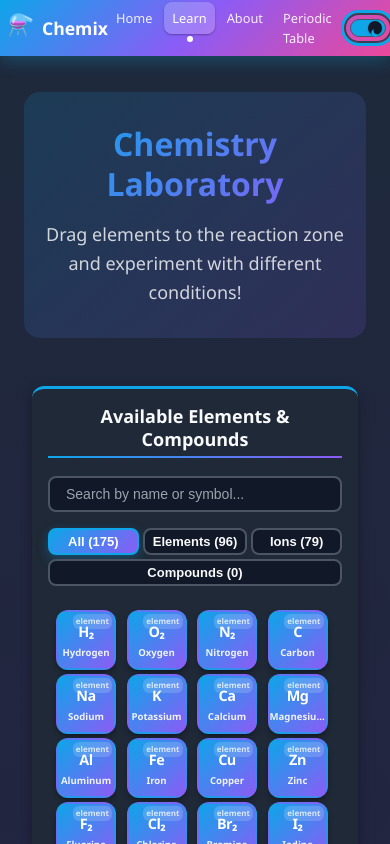
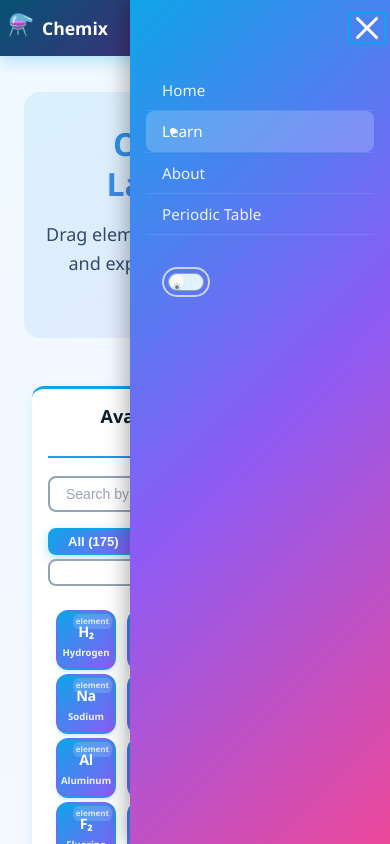
Before and after one commit to Lokesh-1511/Chemix, a React (Vite) app: page /learn in a window 390 px wide. Both pictures are taken after a click on the button "Toggle menu". Shown: the top 844 px of the page. Built offline with nearby package versions, Linux system fonts and the light colour scheme.

Commit message:
fixed bug in drag and drop feature in mobile view

```diff
--- a/src/components/ElementList.jsx
+++ b/src/components/ElementList.jsx
@@ -29,6 +29,74 @@ const ElementList = ({ elements, onDragStart }) => {
     e.dataTransfer.effectAllowed = 'copy';
     if (onDragStart) {
       onDragStart(element);
+    }
+  };
+
+  // Touch support for mobile drag-and-drop
+  const handleTouchStart = (e, element) => {
+    const touch = e.touches[0];
+    const card = e.currentTarget;
+
+    // Store element data for touch drag
+    card.dataset.elementData = JSON.stringify(element);
+
+    // Create a visual clone for dragging
+    const clone = card.cloneNode(true);
+    clone.style.position = 'fixed';
+    clone.style.pointerEvents = 'none';
+    clone.style.opacity = '0.8';
+    clone.style.zIndex = '10000';
+    clone.style.transform = 'scale(1.1)';
+    clone.style.transition = 'none';
+    clone.id = 'drag-clone';
+
+    // Position the clone at touch point
+    clone.style.left = `${touch.clientX - 40}px`;
+    clone.style.top = `${touch.clientY - 40}px`;
+
+    document.body.appendChild(clone);
+
+    // Add visual feedback to original card
+    card.style.opacity = '0.5';
+  };
+
+  const handleTouchMove = (e) => {
+    e.preventDefault();
+    const touch = e.touches[0];
+    const clone = document.getElementById('drag-clone');
+
+    if (clone) {
+      clone.style.left = `${touch.clientX - 40}px`;
+      clone.style.top = `${touch.clientY - 40}px`;
+    }
+  };
+
+  const handleTouchEnd = (e, element) => {
+    const card = e.currentTarget;
+    const clone = document.getElementById('drag-clone');
+    const touch = e.changedTouches[0];
+
+    // Remove clone
+    if (clone) {
+      clone.remove();
+    }
+
+    // Restore original card opacity
+    card.style.opacity = '1';
+
+    // Find the element at touch point
+    const dropTarget = document.elementFromPoint(touch.clientX, touch.clientY);
+
+    // Check if dropped on reaction zone
+    if (dropTarget) {
+      const dropArea = dropTarget.closest('.drop-area');
+      if (dropArea) {
+        // Trigger custom event for drop
+        const dropEvent = new CustomEvent('touchdrop', {
+          detail: { element: element }
+        });
+        dropArea.dispatchEvent(dropEvent);
+      }
     }
   };
 
@@ -90,6 +158,9 @@ const ElementList = ({ elements, onDragStart }) => {
             className={`element-card ${element.type}`}
             draggable
             onDragStart={(e) => handleDragStart(e, element)}
+            onTouchStart={(e) => handleTouchStart(e, element)}
+            onTouchMove={handleTouchMove}
+            onTouchEnd={(e) => handleTouchEnd(e, element)}
             title={element.name}
           >
             <div className="element-symbol">{element.symbol}</div>
--- a/src/components/Navbar.jsx
+++ b/src/components/Navbar.jsx
@@ -1,25 +1,46 @@
-import React from 'react';
+import React, { useState } from 'react';
 import { Link, useLocation } from 'react-router-dom';
 import ThemeToggle from './ThemeToggle';
 import '../styles/Navbar.css';
 
 const Navbar = () => {
   const location = useLocation();
+  const [mobileMenuOpen, setMobileMenuOpen] = useState(false);
+
+  const toggleMobileMenu = () => {
+    setMobileMenuOpen(!mobileMenuOpen);
+  };
+
+  const closeMobileMenu = () => {
+    setMobileMenuOpen(false);
+  };
 
   return (
     <nav className="navbar">
       <div className="navbar-container">
-        <Link to="/" className="navbar-brand">
+        <Link to="/" className="navbar-brand" onClick={closeMobileMenu}>
           <span className="brand-icon">⚗️</span>
           Chemix
         </Link>
 
-        <div className="navbar-content">
+        {/* Hamburger Menu Button */}
+        <button
+          className={`hamburger-menu ${mobileMenuOpen ? 'active' : ''}`}
+          onClick={toggleMobileMenu}
+          aria-label="Toggle menu"
+        >
+          <span></span>
+          <span></span>
+          <span></span>
+        </button>
+
+        <div className={`navbar-content ${mobileMenuOpen ? 'mobile-open' : ''}`}>
           <ul className="navbar-menu">
             <li className="navbar-item">
               <Link
                 to="/"
                 className={`navbar-link ${location.pathname === '/' ? 'active' : ''}`}
+                onClick={closeMobileMenu}
               >
                 Home
               </Link>
@@ -28,6 +49,7 @@ const Navbar = () => {
               <Link
                 to="/learn"
                 className={`navbar-link ${location.pathname === '/learn' ? 'active' : ''}`}
+                onClick={closeMobileMenu}
               >
                 Learn
               </Link>
@@ -36,6 +58,7 @@ const Navbar = () => {
               <Link
                 to="/about"
                 className={`navbar-link ${location.pathname === '/about' ? 'active' : ''}`}
+                onClick={closeMobileMenu}
               >
                 About
               </Link>
@@ -44,6 +67,7 @@ const Navbar = () => {
               <Link
                 to="/periodic"
                 className={`navbar-link ${location.pathname === '/periodic' ? 'active' : ''}`}
+                onClick={closeMobileMenu}
               >
                 Periodic Table
               </Link>
@@ -55,6 +79,14 @@ const Navbar = () => {
           </div>
         </div>
       </div>
+
+      {/* Mobile Menu Overlay */}
+      {mobileMenuOpen && (
+        <div
+          className="mobile-menu-overlay"
+          onClick={closeMobileMenu}
+        ></div>
+      )}
     </nav>
   );
 };
--- a/src/components/ReactionZone.jsx
+++ b/src/components/ReactionZone.jsx
@@ -30,6 +30,31 @@ const ReactionZone = ({ onReaction, selectedElements, setSelectedElements }) =>
       console.error('Error parsing dropped element data:', error);
     }
   };
+
+  // Touch drop handler
+  const handleTouchDrop = (e) => {
+    const element = e.detail.element;
+
+    // Prevent duplicate elements in the reaction zone
+    if (!selectedElements.find(el => el.id === element.id)) {
+      setSelectedElements(prev => [...prev, element]);
+
+      // Visual feedback
+      setDragOver(true);
+      setTimeout(() => setDragOver(false), 300);
+    }
+  };
+
+  // Add touch drop event listener
+  React.useEffect(() => {
+    const dropArea = document.querySelector('.drop-area');
+    if (dropArea) {
+      dropArea.addEventListener('touchdrop', handleTouchDrop);
+      return () => {
+        dropArea.removeEventListener('touchdrop', handleTouchDrop);
+      };
+    }
+  }, [selectedElements]);
 
   const removeElement = (elementId) => {
     setSelectedElements(prev => prev.filter(el => el.id !== elementId));
--- a/src/styles/ElementList.css
+++ b/src/styles/ElementList.css
@@ -101,6 +101,11 @@
 .element-list .element-card {
   transition: all var(--transition-normal);
   border: 2px solid transparent;
+  cursor: grab;
+  touch-action: none;
+  user-select: none;
+  -webkit-user-select: none;
+  -webkit-touch-callout: none;
 }
 
 .element-list .element-card:hover {
@@ -111,6 +116,13 @@
 
 .element-list .element-card:active {
   transform: scale(0.95);
+  cursor: grabbing;
+}
+
+/* Clone element styles for touch dragging */
+#drag-clone {
+  pointer-events: none !important;
+  width: 80px;
 }
 
 .element-list .element-card.element {
--- a/src/styles/Navbar.css
+++ b/src/styles/Navbar.css
@@ -104,6 +104,61 @@
   border-radius: 50%;
 }
 
+/* Hamburger Menu Button */
+.hamburger-menu {
+  display: none;
+  flex-direction: column;
+  justify-content: space-between;
+  width: 30px;
+  height: 24px;
+  background: transparent;
+  border: none;
+  cursor: pointer;
+  padding: 0;
+  z-index: 1001;
+  transition: all var(--transition-normal);
+}
+
+.hamburger-menu span {
+  width: 100%;
+  height: 3px;
+  background: #ffffff;
+  border-radius: 2px;
+  transition: all 0.3s ease;
+  transform-origin: center;
+}
+
+.hamburger-menu.active span:nth-child(1) {
+  transform: translateY(10.5px) rotate(45deg);
+}
+
+.hamburger-menu.active span:nth-child(2) {
+  opacity: 0;
+  transform: translateX(-20px);
+}
+
+.hamburger-menu.active span:nth-child(3) {
+  transform: translateY(-10.5px) rotate(-45deg);
+}
+
+/* Mobile Menu Overlay */
+.mobile-menu-overlay {
+  display: none;
+  position: fixed;
+  top: 0;
+  left: 0;
+  right: 0;
+  bottom: 0;
+  background: rgba(0, 0, 0, 0.5);
+  z-index: 998;
+  animation: fadeIn 0.3s ease;
+}
+
+@keyframes fadeIn {
+  from { opacity: 0; }
+  to { opacity: 1; }
+}
+
 /* Mobile Navigation */
 @media (max-width: 768px) {
   .navbar {
@@ -111,28 +166,76 @@
   }
 
   .navbar-container {
-    padding: 0 var(--spacing-sm);
+    padding: 0 var(--spacing-md);
   }
 
   .navbar-brand {
     font-size: 1.25rem;
+    z-index: 1001;
   }
 
   .brand-icon {
     font-size: 1.5rem;
   }
 
+  .hamburger-menu {
+    display: flex;
+  }
+
+  .mobile-menu-overlay {
+    display: block;
+  }
+
   .navbar-content {
-    gap: var(--spacing-md);
+    position: fixed;
+    top: 0;
+    right: -100%;
+    width: 280px;
+    height: 100vh;
+    background: linear-gradient(135deg, var(--primary-color) 0%, var(--secondary-color) 50%, var(--chemistry-pink) 100%);
+    flex-direction: column;
+    align-items: flex-start;
+    padding: 80px var(--spacing-lg) var(--spacing-xl);
+    gap: 0;
+    transition: right 0.3s ease;
+    z-index: 999;
+    box-shadow: -4px 0 20px rgba(0, 0, 0, 0.3);
+  }
+
+  .navbar-content.mobile-open {
+    right: 0;
   }
 
   .navbar-menu {
-    gap: var(--spacing-md);
+    flex-direction: column;
+    width: 100%;
+    gap: 0;
+    margin-bottom: var(--spacing-xl);
+  }
+
+  .navbar-item {
+    width: 100%;
+    border-bottom: 1px solid rgba(255, 255, 255, 0.1);
   }
 
   .navbar-link {
-    padding: var(--spacing-xs) var(--spacing-sm);
-    font-size: 0.9rem;
+    width: 100%;
+    padding: var(--spacing-md) var(--spacing-lg);
+    font-size: 1rem;
+    justify-content: flex-start;
+  }
+
+  .navbar-link.active::after {
+    left: var(--spacing-lg);
+    transform: none;
+    bottom: 50%;
+    transform: translateY(50%);
+  }
+
+  .navbar-actions {
+    width: 100%;
+    justify-content: flex-start;
+    padding-left: var(--spacing-lg);
   }
 }
 
@@ -141,8 +244,8 @@
     height: 56px;
   }
 
-  .navbar-content {
-    gap: var(--spacing-xs);
+  .navbar-container {
+    padding: 0 var(--spacing-sm);
   }
 
   .navbar-brand {
@@ -153,17 +256,18 @@
     font-size: 1.3rem;
   }
 
-  .navbar-menu {
-    gap: var(--spacing-xs);
+  .navbar-content {
+    width: 260px;
+    padding: 70px var(--spacing-md) var(--spacing-lg);
   }
 
   .navbar-link {
-    padding: 6px 8px;
-    font-size: 0.8rem;
+    padding: var(--spacing-sm) var(--spacing-md);
+    font-size: 0.95rem;
   }
 
   .navbar-actions {
-    gap: 4px;
+    padding-left: var(--spacing-md);
   }
 }
 
@@ -172,8 +276,7 @@
     font-size: 1rem;
   }
 
-  .navbar-link {
-    padding: 4px 6px;
-    font-size: 0.75rem;
+  .navbar-content {
+    width: 240px;
   }
 }
--- a/src/styles/ReactionZone.css
+++ b/src/styles/ReactionZone.css
@@ -296,10 +296,36 @@
     touch-action: none;
     user-select: none;
     -webkit-user-select: none;
+    border-width: 3px;
+  }
+
+  .drop-area::before {
+    content: '👆 Drag elements here';
+    position: absolute;
+    top: var(--spacing-sm);
+    left: 50%;
+    transform: translateX(-50%);
+    background: rgba(14, 165, 233, 0.9);
+    color: white;
+    padding: var(--spacing-xs) var(--spacing-md);
+    border-radius: var(--radius-md);
+    font-size: 0.75rem;
+    font-weight: 600;
+    pointer-events: none;
+    opacity: 0;
+    transition: opacity 0.3s ease;
+  }
+
+  .drop-area:not(.has-elements)::before {
+    opacity: 1;
   }
 
   .selected-elements .element-card {
     touch-action: manipulation;
+  }
+
+  .element-list .element-card {
+    cursor: pointer;
   }
 }
 
```
